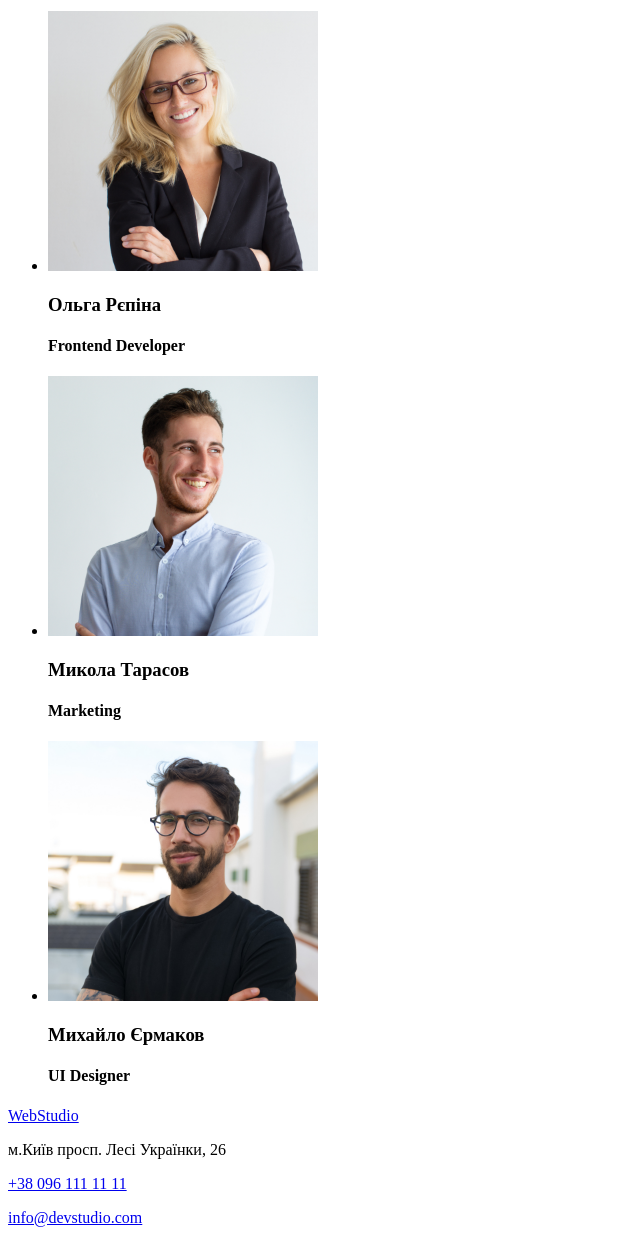
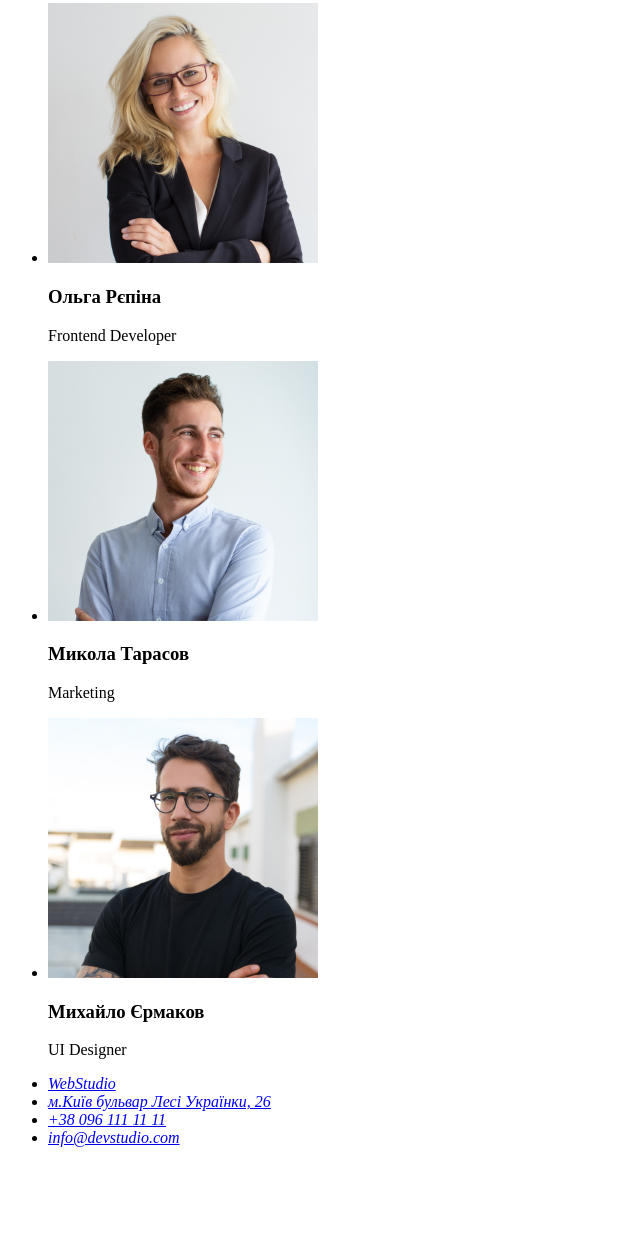
Before and after one commit to pavlogurgu/fe-51, a plain HTML site: page index.html in a window 1280 px wide. Shown: the part 1252-2495 px from the top of the page, without its empty margins (0-640 px from the left). After the commit the page ends 2415 px from the top, so only its background shows below. Drawn offline with Linux system fonts and the light colour scheme.

Commit message:
hw-1-corrected

```diff
--- a/index.html
+++ b/index.html
@@ -36,7 +36,6 @@
       <!-- Друга секція -->
       <section>
         <ul>
-
           <li>
            <h3>Увага до деталей</h3>
            <p>Ідейні міркування, а також початок буденної роботи з формування позиції</p>
@@ -47,12 +46,13 @@
           </li>
           <li>
             <h3>Планування</h3>
-            <p>По суті консультація з широким активом значною мірою                                обумовлює</p>
+            <p>По суті консультація з широким активом значною мірою обумовлює</p>
           </li>
           <li>
             <h3>Сучасні технології</h3>
             <p>Значність цих проблем настільки очевидна, що реалізація планових завдань</p>
           </li>
+        </ul>
       </section>
       <!-- Третя секція -->
       <section>
@@ -74,43 +74,55 @@
           <li>
             <img
               src=".\images\img4.jpg"
-              alt="Фото Ігора Дем'яненка"
+              alt="Product Designer"
               width="270"
             />
           </li>
           <h3>Ігор Дем'яненко</h3>
-          <h4>Product Designer</h4>
+          <p>Product Designer</p>
           <li>
-            <img src=".\images\img5.jpg" alt="Фото Ольги Рєпіної" width="270" />
+            <img src=".\images\img5.jpg" alt="Frontend Developer" width="270" />
           </li>
           <h3>Ольга Рєпіна</h3>
-          <h4>Frontend Developer</h4>
+          <p>Frontend Developer</p>
           <li>
             <img
               src=".\images\img6.jpg"
-              alt="Фото Миколи Тарасова"
+              alt="Marketing"
               width="270"
             />
           </li>
           <h3>Микола Тарасов</h3>
-          <h4>Marketing</h4>
+          <p>Marketing</p>
           <li>
             <img
               src=".\images\img7.jpg"
-              alt="Фото Михайла Єрмакова"
+              alt="UI Designer"
               width="270"
             />
           </li>
           <h3>Михайло Єрмаков</h3>
-          <h4>UI Designer</h4>
+          <p>UI Designer</p>
         </ul>
       </section>
     </main>
     <footer>
-      <a href="./index.html">WebStudio</a>
-      <p>м.Київ просп. Лесі Українки, 26</p>
-      <a href="tel:+380961111111">+38 096 111 11 11</a>
-      <p><a href="mailto:info@devstudio.com">info@devstudio.com</a></p>
+      <address>
+        <ul>
+          <li>
+           <a href="./index.html">WebStudio</a>
+         </li>
+         <li>
+            <a href="https://goo.gl/maps/1e6sSvzwmUZJnKFR7">м.Київ бульвар Лесі Українки, 26</a>
+         </li>
+         <li>
+            <a href="tel:+380961111111">+38 096 111 11 11</a>
+         </li>
+          <li>
+           <a href="mailto:info@devstudio.com">info@devstudio.com</a>
+         </li>
+        </ul>
+      </address>
     </footer>
   </body>
 </html>
```
